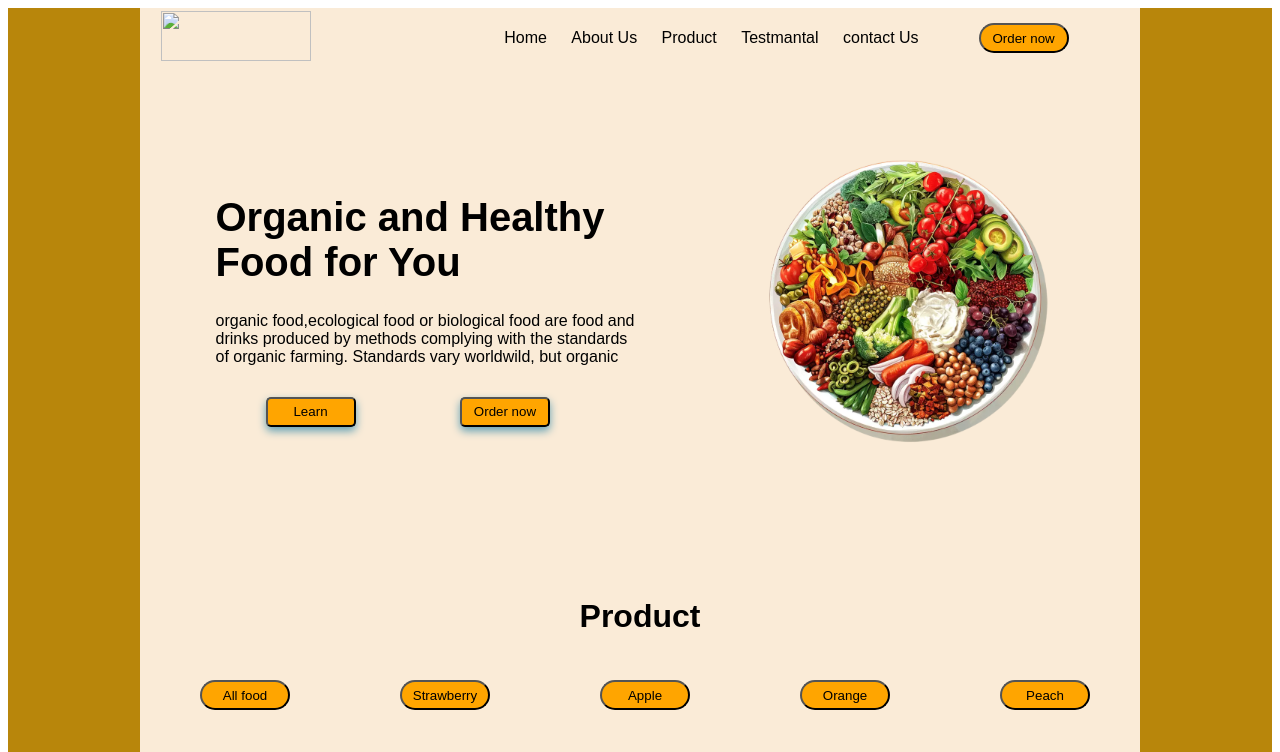
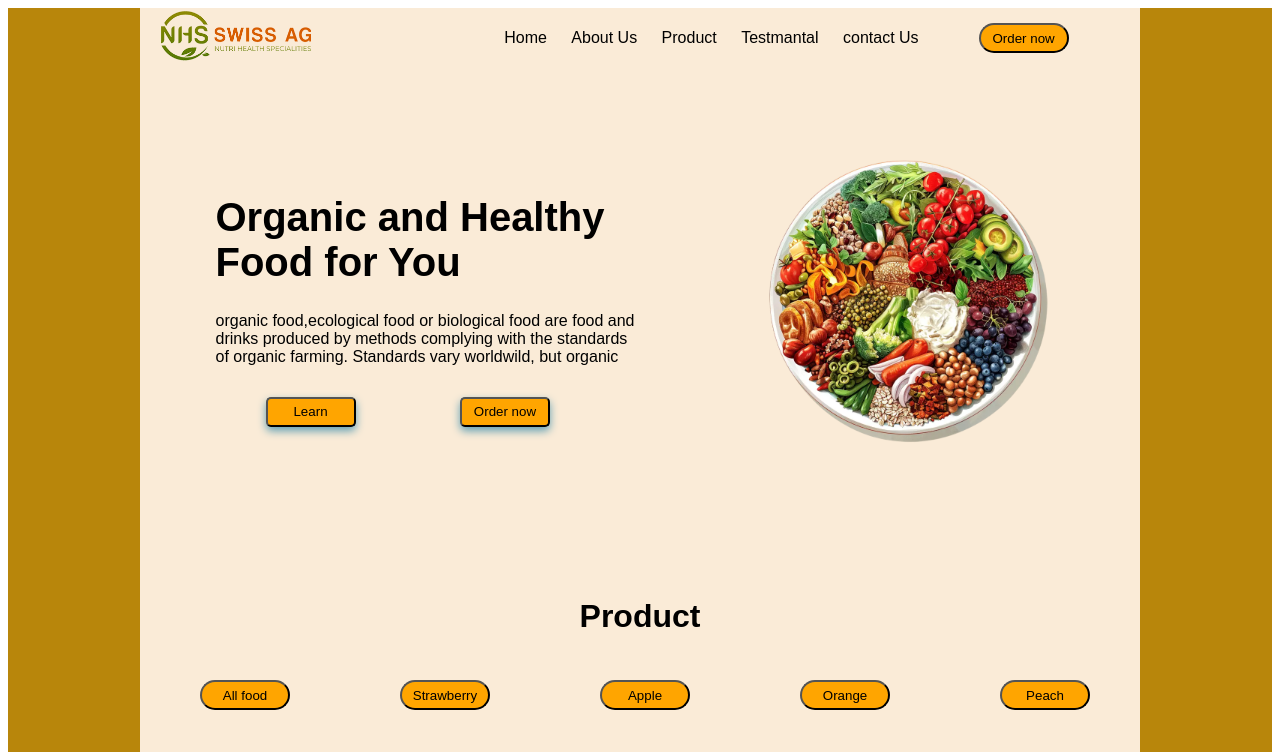
Before and after one commit to Yuvarajyuvi3/mini-web_page, a plain HTML site: page index.html in a window 1280 px wide. Shown: the top 752 px of the page. Drawn offline with Linux system fonts and the light colour scheme; files whose address does not match are found by name.

Commit message:
Update index.html

```diff
--- a/index.html
+++ b/index.html
@@ -13,7 +13,7 @@
         <div id="container">
             <div id="header">
                 <div id="logo">
-                    <img src="images/NHS-LOGO.png" alt="">
+                    <img src="NHS-LOGO.png" alt="">
                 </div>
                 <div id="details">
                     <ul>
```
